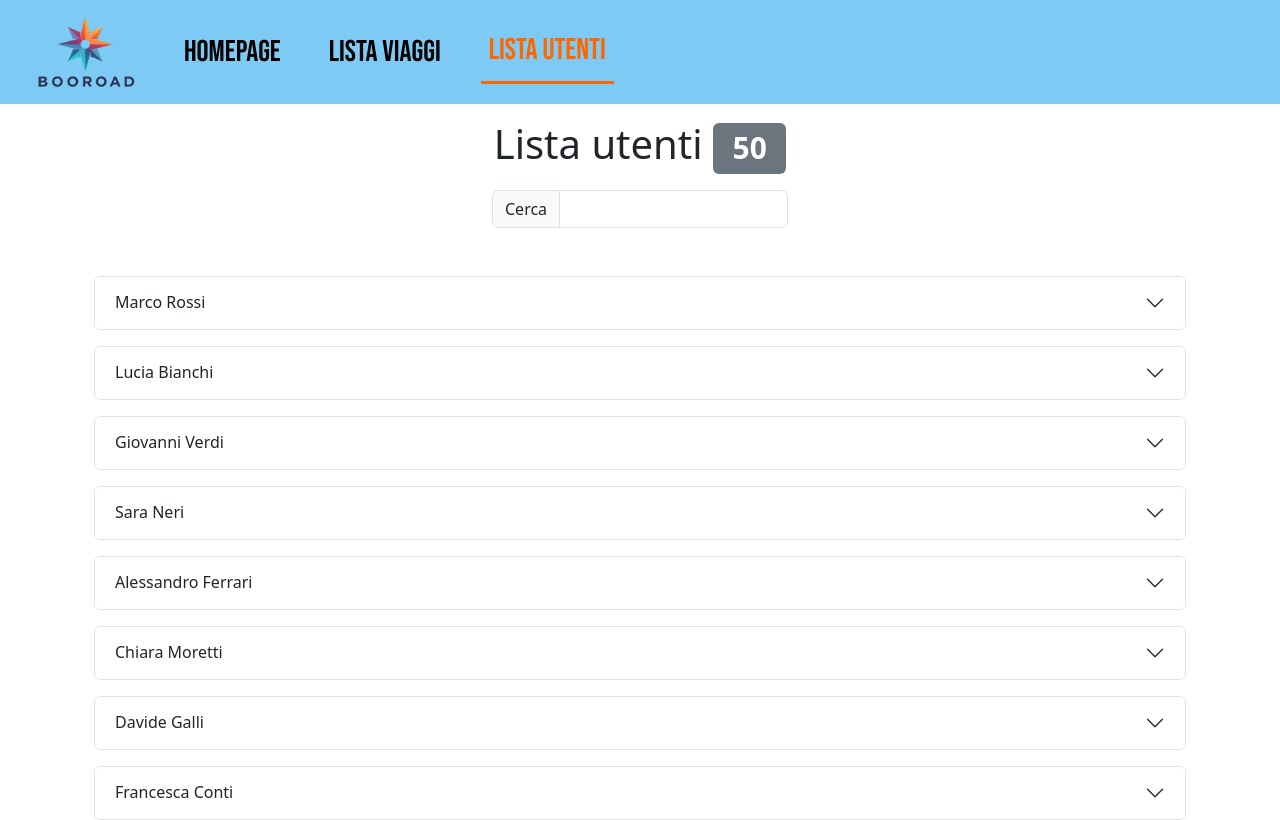
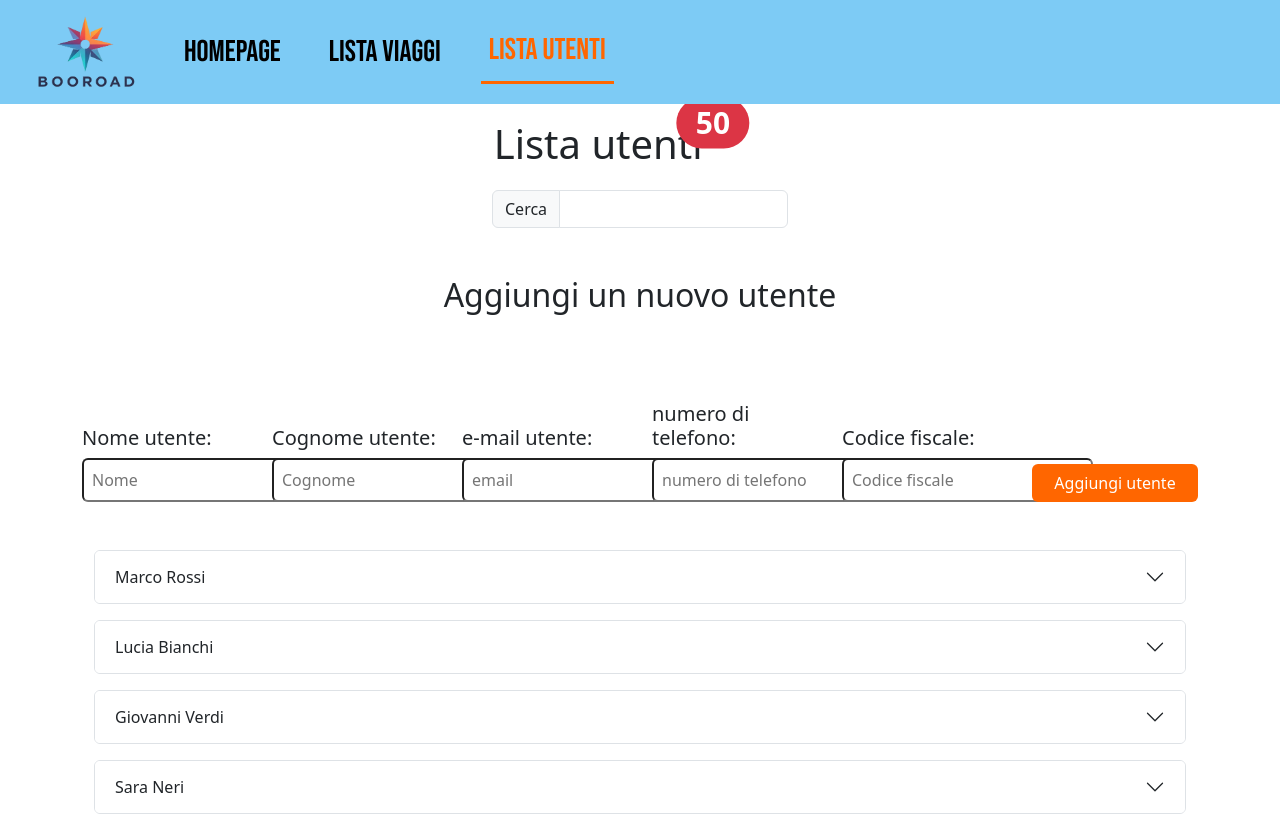
Before and after one commit to EnricoCiccolini/boroad, a React (Vite) app: page /utenti in a window 1280 px wide. Shown: the top 820 px of the page. Built offline with nearby package versions, Linux system fonts and the light colour scheme.

Commit message:
feat :add form for new users
Co-authored-by: severogianluca <severogianluca@users.noreply.github.com>
Co-authored-by: defendimattia <defendimattia@users.noreply.github.com>
Co-authored-by: Denise Di Genni <Deni0012@users.noreply.github.com>

```diff
--- a/src/App.jsx
+++ b/src/App.jsx
@@ -6,10 +6,12 @@ import DefaultLayout from "./layout/DefaultLayout"
 import DettagliViaggio from "./pages/DettagliViaggio"
 import { useState } from "react"
 import viaggi from "../data/viaggi"
+import user from "../data/utenti"
 
 export default function App() {
 
   const [viaggio, setViaggio] = useState(viaggi);
+  const [utenti, setutenti] = useState(user);
 
   return <div>
 
@@ -23,7 +25,7 @@ export default function App() {
           <Route path="/" element={<Homepage viaggio={viaggio} />} />
           <Route path="/viaggi" element={<Viaggi viaggio={viaggio} setViaggio={setViaggio} />} />
           <Route path="/viaggi/:slug" element={<DettagliViaggio />} />
-          <Route path="/utenti" element={<Utenti />} />
+          <Route path="/utenti" element={<Utenti utenti={utenti} setUtenti={setutenti} />} />
 
         </Route>
 
--- a/src/component/Header.jsx
+++ b/src/component/Header.jsx
@@ -1,10 +1,11 @@
 import { NavLink } from "react-router-dom";
+
 
 
 export default function Header() {
 
     return <header>
-        <nav className="navbar navbar-expand-lg">
+        <nav className="navbar navbar-expand-lg ">
             <div className="container-fluid">
                 <button className="navbar-toggler" type="button" data-bs-toggle="collapse" data-bs-target="#navbarSupportedContent" aria-controls="navbarSupportedContent" aria-expanded="false" aria-label="Toggle navigation">
                     <span className="navbar-toggler-icon"></span>
@@ -30,6 +31,7 @@ export default function Header() {
 
                     </ul>
                 </div>
+
             </div>
         </nav>
     </header>
--- a/src/pages/DettagliViaggio.jsx
+++ b/src/pages/DettagliViaggio.jsx
@@ -43,10 +43,9 @@ export default function DettagliViaggio() {
             );
         }
     };
-    console.log(users)
 
     return <div>
-        <div className="text-center mb-3 mt-3">campo per aggiungere partecipanti</div>
+
         <div>
             {
                 filteredUtenti.length > 0 ? filteredUtenti.map((ele) => (
@@ -54,7 +53,7 @@ export default function DettagliViaggio() {
                 )) : <h2>Nessun viaggiatore per questo viaggio</h2>
             }
         </div>
-
+        <div className="text-center mb-3 mt-3">campo per aggiungere partecipanti</div>
         <div className='container w-25'>
             <div className="input-group mt-2 mb-5 d-flex ">
                 <span className="input-group-text">Cerca</span>
--- a/src/pages/Utenti.jsx
+++ b/src/pages/Utenti.jsx
@@ -1,10 +1,39 @@
 import { useState } from 'react';
-import utenti from '../../data/utenti';
 import CardUtente from "../component/CardUtente";
 
-export default function User() {
+export default function User({ utenti, setUtenti }) {
+
+    const [allert, setAllert] = useState(false);
+    const [message, setmessage] = useState('');
+    const [success, setsuccess] = useState(false);
+    const [timeoutId, setTimeoutId] = useState(null);
+
+    const defaultUser = {
+
+        "nome": "",
+        "cognome": "",
+        "email": "",
+        "telefono": "",
+        "codiceFiscale": "",
+        "slugViaggio": []
+    }
+
 
     const [research, setResearch] = useState('')
+    const [addUser, setAddUser] = useState(defaultUser)
+
+
+
+
+    const handleChange = (e) => {
+        setAddUser({
+            ...addUser,
+            [e.target.name]: e.target.value,
+        });
+    };
+
+
+
 
     const filteredName = [
         ...utenti.filter(element =>
@@ -19,9 +48,101 @@ export default function User() {
         filteredName.findIndex(altroOggetto => altroOggetto.id === oggetto.id) === index
     );
 
+    const aggiungiUtente = () => {
+        let n = 0;
+
+        if (timeoutId) {
+            clearTimeout(timeoutId);
+            setTimeoutId(null);
+        };
+
+        setAllert(false);
+        setsuccess(false);
+
+        let messageerror = `si sono verificati i seguenti problemi   `;
+        if (addUser.nome === "") {
+            n++;
+            messageerror += `
+                , devi inserire un nome
+            `;
+        };
+        if (addUser.cognome === "") {
+            n++;
+            messageerror += `
+                , devi inserire un cognome
+            `;
+        };
+        if (addUser.email === "") {
+            n++;
+            messageerror += `
+                , devi inserire un email
+            `;
+        };
+        if (addUser.telefono === "") {
+            n++;
+            messageerror += `
+                , devi inserire un numero telefono
+            `;
+        };
+        const nan = isNaN(addUser.telefono)
+        if (nan) {
+            n++;
+            messageerror += `
+                , devi inserire un numero di telefono valido
+            `;
+        };
+        if (addUser.codiceFiscale.length !== 16) {
+            n++;
+            messageerror += `
+                , devi inserire un codice fiscale valido
+            `;
+        };
+
+
+        if (n > 0) {
+            setmessage(messageerror);
+            setAllert(true);
+
+
+            const newTimeoutId = setTimeout(() => {
+                setAllert(false);
+            }, 5000);
+
+            setTimeoutId(newTimeoutId);
+            return;
+        };
+
+
+        const lunghezza = utenti.length;
+
+        const nuovoId = utenti[lunghezza - 1].id + 1;
+
+        const utenteaggiunto = {
+            id: nuovoId,
+            ...addUser
+        };
+
+        setsuccess(true);
+        setUtenti([...utenti, utenteaggiunto]);
+        setAddUser(defaultUser);
+
+        const newTimeoutId = setTimeout(() => {
+            setsuccess(false);
+        }, 5000);
+        setTimeoutId(newTimeoutId);
+    };
+    const close = () => {
+        clearTimeout(timeoutId);
+        setTimeoutId(null);
+        setAllert(false);
+        setsuccess(false);
+    };
+
+
+
     return <div>
 
-        <h1 className="mt-3 mb-3 text-center">Lista utenti <span className="badge text-bg-secondary"> {arraysenzadoppi.length}</span></h1>
+        <h1 className="mt-3 mb-3 text-center position-relative">Lista utenti <span className=" top-0 start-100 translate-middle badge rounded-pill bg-danger"> {arraysenzadoppi.length}</span></h1>
         <div className='container w-25'>
             <div className="input-group mt-2 mb-5 d-flex ">
                 <span className="input-group-text">Cerca</span>
@@ -33,6 +154,101 @@ export default function User() {
             </div>
         </div>
 
+        <div className=" container mt-5 mb-5">
+            <h2 className="mb-4 mt-4 text-center">Aggiungi un nuovo utente</h2>
+            <div className="container min-height  position-relative">
+                {allert ? <div className="message-pop alert alert-danger text-center" role="alert">
+                    {message} <button type="button" className="btn-close position-absolute top-0 start-100 translate-middle" aria-label="Close" onClick={close}></button>
+                </div> : ''}
+                {success ? <div className="message-pop alert alert-success text-center" role="alert">
+                    utente caricato con successo <button type="button" className="btn-close position-absolute top-0 start-100 translate-middle" aria-label="Close" onClick={close}></button>
+                </div> : ''}
+            </div>
+            <div className="row mb-4 align-items-end">
+
+                <div className="col-md-2">
+                    <label htmlFor="destinazione">
+                        <h5>Nome utente:</h5>
+                    </label>
+                    <input
+                        id="nome-utente"
+                        type="text"
+                        name="nome"
+                        value={addUser.nome}
+                        onChange={handleChange}
+                        className="p-2 rounded"
+                        placeholder="Nome"
+                        required />
+                </div>
+
+                <div className="col-md-2">
+                    <label htmlFor="cognome-utente">
+                        <h5>Cognome utente:</h5>
+                    </label>
+                    <input
+                        id="cognome-utente"
+                        type="text"
+                        name="cognome"
+                        value={addUser.cognome}
+                        onChange={handleChange}
+                        className="p-2 rounded"
+                        placeholder="Cognome"
+                        required />
+                </div>
+
+                <div className="col-md-2">
+                    <label htmlFor="mail-utente">
+                        <h5>e-mail utente:</h5>
+                    </label>
+                    <input
+                        id="email"
+                        type="text"
+                        name="email"
+                        value={addUser.email}
+                        onChange={handleChange}
+                        className="p-2 rounded"
+                        placeholder="email"
+                        required />
+                </div>
+
+                <div className="col-md-2">
+                    <label htmlFor="telefono-utente">
+                        <h5>numero di telefono:</h5>
+                    </label>
+                    <input
+                        id="telefono"
+                        type="text"
+                        name="telefono"
+                        value={addUser.telefono}
+                        onChange={handleChange}
+                        className="p-2 rounded"
+                        placeholder="numero di telefono"
+                        required />
+                </div>
+
+                <div className="col-md-2">
+                    <label htmlFor="cf-utente">
+                        <h5>Codice fiscale:</h5>
+                    </label>
+                    <input
+                        id="cf-utente"
+                        type="text"
+                        name="codiceFiscale"
+                        value={addUser.codiceFiscale}
+                        onChange={handleChange}
+                        className="p-2 rounded"
+                        placeholder="Codice fiscale"
+                        required />
+                </div>
+
+
+                <div className="col-md-2 d-grid">
+                    <button type="button" className="btn btn-custom" onClick={aggiungiUtente} >Aggiungi utente</button>
+                </div>
+            </div>
+        </div>
+
+
         <div className="container mt-3 mb-5">
             {arraysenzadoppi.map((ele, id) => (
                 <CardUtente utente={ele} key={id} />
```
Also changed, not shown: src/pages/Viaggi.jsx (+7 -7 lines), 1 other file (tests, documents, lock files or other folders).
